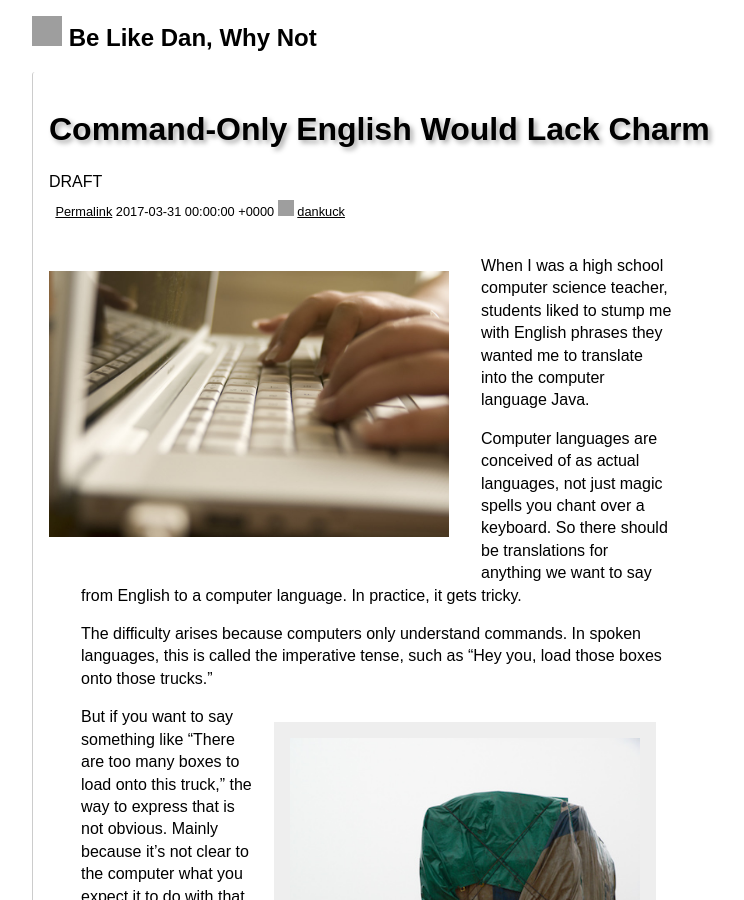
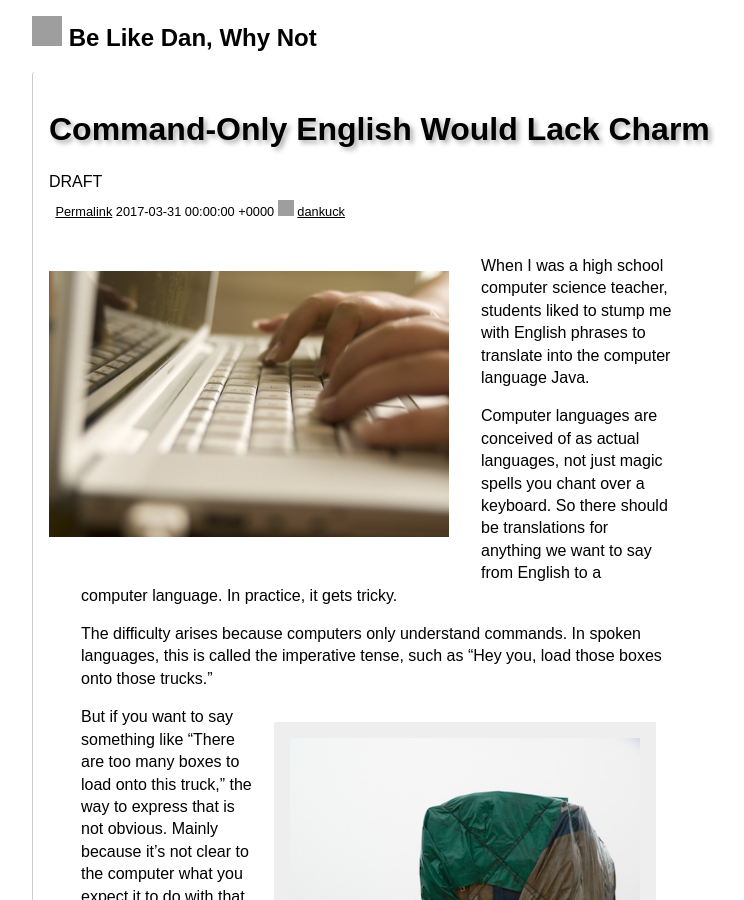
Before and after one commit to dankuck/dankuck.github.io, a Jekyll site: the page built from _posts/2017-03-31-command-only-language.md, in a window 1280 px wide and 900 px high. Shown: the whole window, without its empty margins (208-952 px from the left). Built offline with Jekyll 4.4.1, drawn with Linux system fonts in a browser that asks for light colours; grey boxes are pictures that could not be loaded.

Commit message:
Nicer first sentence

```diff
--- a/_posts/2017-03-31-command-only-language.md
+++ b/_posts/2017-03-31-command-only-language.md
@@ -7,7 +7,7 @@ no_ad: 1
 draft: 1
 ---
 
-When I was a high school computer science teacher, students liked to stump me with English phrases they wanted me to translate into the computer language Java.
+When I was a high school computer science teacher, students liked to stump me with English phrases to translate into the computer language Java.
 
 Computer languages are conceived of as actual languages, not just magic spells you chant over a keyboard. So there should be translations for anything we want to say from English to a computer language. In practice, it gets tricky.
 
```
